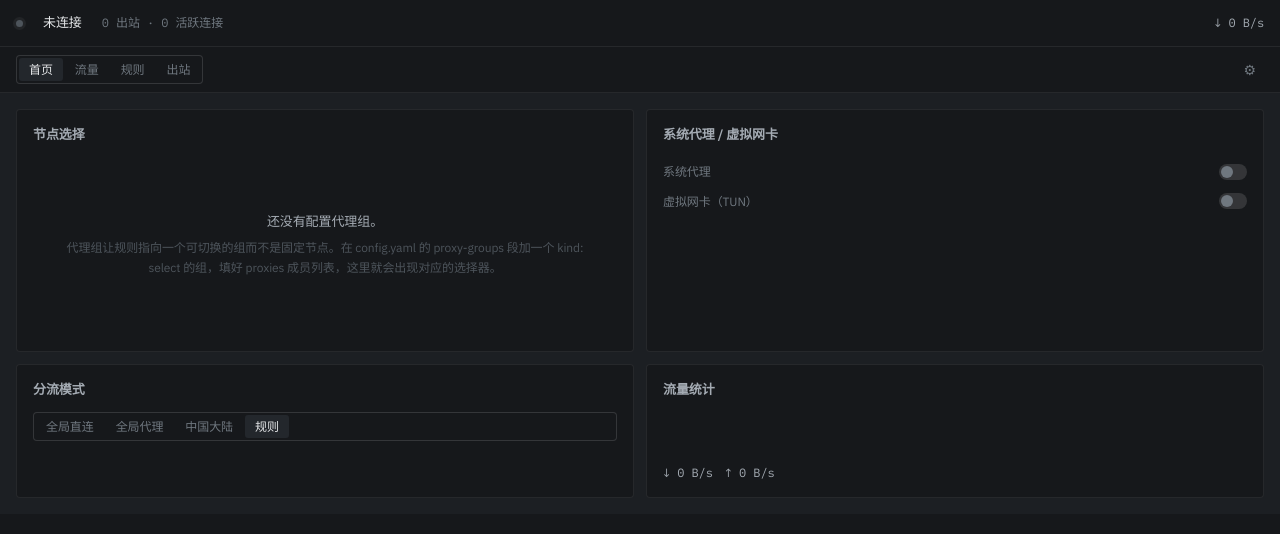
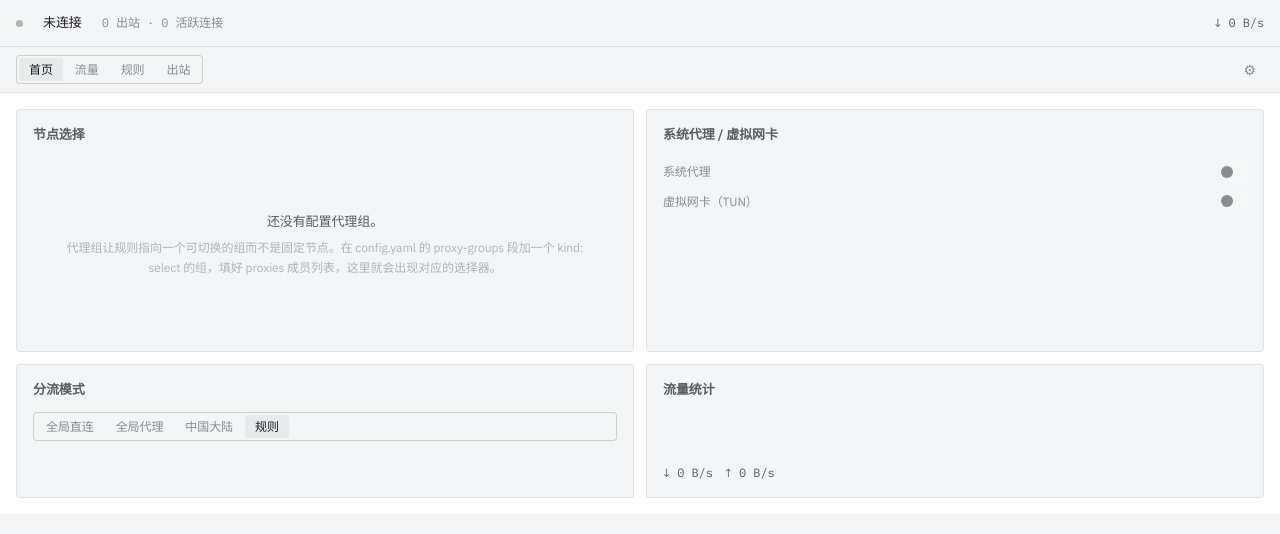
Before and after one commit to x6nux/websieve, a Svelte app in the folder ui/: page / in a window 1280 px wide. Shown: the top 534 px of the page. Built offline with nearby package versions, Linux system fonts and the light colour scheme.

Commit message:
feat(ui): 新增主题偏好模块——存 localStorage，支持跟随系统

```diff
--- /dev/null
+++ b/ui/src/lib/theme.js
@@ -0,0 +1,75 @@
+/**
+ * 主题偏好（设计文档「主题切换 + 滚动条覆盖」§2）。
+ *
+ * 存 localStorage 而非 config.yaml——这是「这台设备、这个人怎么看界面」的
+ * 展示偏好，不是代理配置，两者生命周期不同，不该耦合在同一份文件里。
+ *
+ * 三态：'dark' | 'light' | 'system'。只有 'system' 会订阅系统主题变化；
+ * 显式选了 dark/light 之后系统怎么变都不该影响界面，否则「选深色」形同虚设。
+ */
+
+export const THEME_KEY = 'websieve:theme';
+const VALID = ['dark', 'light', 'system'];
+
+let unsubscribeSystemWatch = null;
+
+function safeGetItem(key) {
+  try {
+    return localStorage.getItem(key);
+  } catch {
+    return null;
+  }
+}
+
+function safeSetItem(key, value) {
+  try {
+    localStorage.setItem(key, value);
+  } catch {
+    // localStorage 不可用时静默降级——展示偏好丢失不该拖累主功能。
+  }
+}
+
+export function getThemePreference() {
+  const v = safeGetItem(THEME_KEY);
+  return VALID.includes(v) ? v : 'system';
+}
+
+function resolveSystemTheme() {
+  return window.matchMedia('(prefers-color-scheme: dark)').matches ? 'dark' : 'light';
+}
+
+function resolve(pref) {
+  return pref === 'system' ? resolveSystemTheme() : pref;
+}
+
+function applyTheme(pref) {
+  document.documentElement.dataset.theme = resolve(pref);
+}
+
+function watchSystemIfNeeded(pref) {
+  if (unsubscribeSystemWatch) {
+    unsubscribeSystemWatch();
+    unsubscribeSystemWatch = null;
+  }
+  if (pref !== 'system') return;
+
+  const mql = window.matchMedia('(prefers-color-scheme: dark)');
+  const onChange = () => applyTheme('system');
+  mql.addEventListener('change', onChange);
+  unsubscribeSystemWatch = () => mql.removeEventListener('change', onChange);
+}
+
+export function setThemePreference(pref) {
+  const next = VALID.includes(pref) ? pref : 'system';
+  safeSetItem(THEME_KEY, next);
+  applyTheme(next);
+  watchSystemIfNeeded(next);
+  return next;
+}
+
+/** 应用启动时调用一次：应用当前已保存的偏好，若是 system 则订阅系统切换。 */
+export function initTheme() {
+  const pref = getThemePreference();
+  applyTheme(pref);
+  watchSystemIfNeeded(pref);
+}
--- a/ui/src/main.js
+++ b/ui/src/main.js
@@ -1,6 +1,9 @@
 import { mount } from 'svelte';
 import './tokens.css';
+import { initTheme } from './lib/theme.js';
 import App from './App.svelte';
+
+initTheme();
 
 // Svelte 5 用 mount() 而非 new App()
 export default mount(App, { target: document.getElementById('app') });
```
Also changed, not shown: 1 other file (tests, documents, lock files or other folders).
